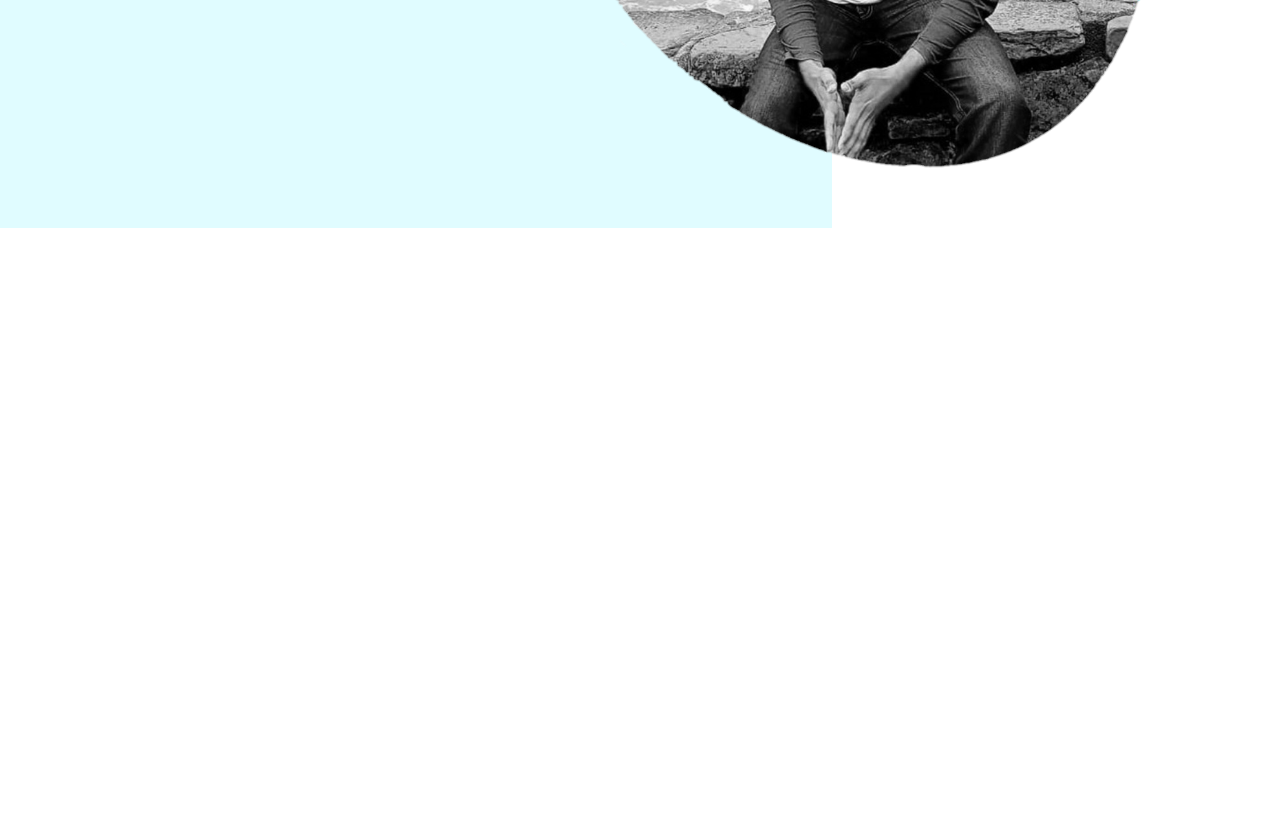
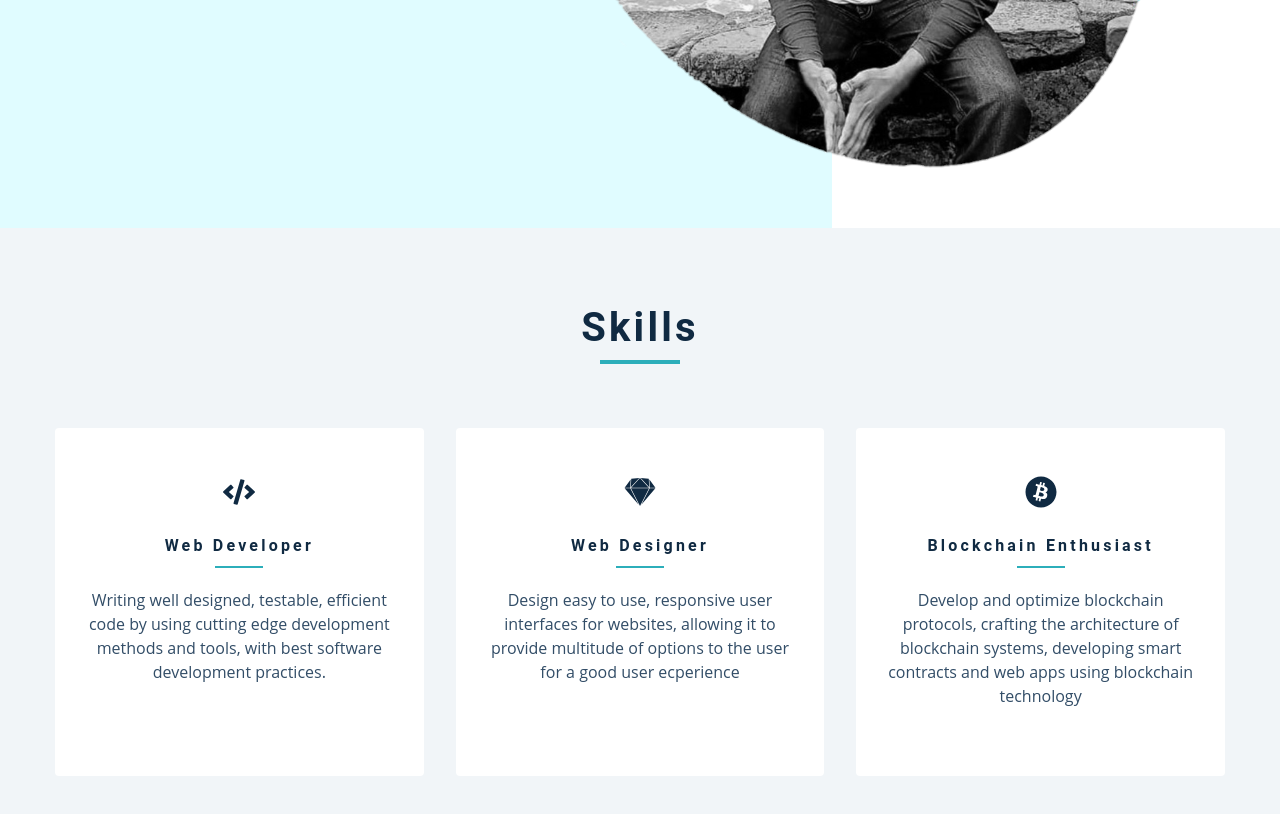
Before and after one commit to guhandelta/Gatsby-Strapi-Portfolio, a Gatsby site: page / in a window 1280 px wide. Shown: the part 572-1386 px from the top of the page. Before the commit the page ends 800 px from the top, so only its background shows below. Built offline with nearby package versions, Linux system fonts and the light colour scheme; Gatsby itself is replaced by a stand-in of ours.

Commit message:
Completed the Skills Section

```diff
--- a/src/components/Services.js
+++ /dev/null
@@ -1,8 +0,0 @@
-import React from "react"
-import Title from "./Title"
-import services from "../constants/services"
-const Services = () => {
-  return <h2>services component</h2>
-}
-
-export default Services
--- /dev/null
+++ b/src/components/Skills.js
@@ -0,0 +1,25 @@
+import React from "react"
+import Title from "./Title"
+import skills from "../constants/skills"
+const Skills = () => {
+  return (
+    <section className="section bg-grey">
+      <Title title='Skills' />
+      <div className="section-center services-center">
+        {skills.map(skill => {
+          const { id, icon, title, text } = skill;
+          return (
+            <article className="service">
+              {icon}
+              <h4>{title}</h4>
+              <div className="underline"></div>
+              <p>{text}</p>
+            </article>
+          );
+        })}
+      </div>
+    </section>
+  );
+}
+
+export default Skills
--- a/src/components/Title.js
+++ b/src/components/Title.js
@@ -1,7 +1,10 @@
 import React from "react"
 
-const Title = () => {
-  return <h2>title component</h2>
+const Title = ({ title }) => {
+  return <div className="section-title">
+    <h2>{title || 'Default Title'}</h2>
+    <div className="underline"></div>
+  </div>
 }
 
 export default Title
--- a/src/components/index.js
+++ b/src/components/index.js
@@ -8,8 +8,8 @@ import Navbar from './Navbar'
 import Project from './Project'
 import Projects from './Projects'
 import SEO from './SEO'
-import Services from './Services'
+import Skills from './Skills'
 import Sidebar from './Sidebar'
 import Title from './Title'
 
-export { Blog, Blogs, Footer, Hero, jobs, Layout, Navbar, Project, Projects, SEO, Services, Sidebar, Title }
+export { Blog, Blogs, Footer, Hero, jobs, Layout, Navbar, Project, Projects, SEO, Skills, Sidebar, Title }
--- a/src/constants/services.js
+++ /dev/null
@@ -1,22 +0,0 @@
-import React from "react"
-import { FaCode, FaSketch, FaAndroid } from "react-icons/fa"
-export default [
-  {
-    id: 1,
-    icon: <FaCode className="service-icon" />,
-    title: "web development",
-    text: `I'm baby meditation tofu chillwave, distillery messenger bag thundercats chicharrones kale chips gochujang. Banh mi direct trade marfa salvia.`,
-  },
-  {
-    id: 2,
-    icon: <FaSketch className="service-icon" />,
-    title: "web design",
-    text: `I'm baby meditation tofu chillwave, distillery messenger bag thundercats chicharrones kale chips gochujang. Banh mi direct trade marfa salvia.`,
-  },
-  {
-    id: 3,
-    icon: <FaAndroid className="service-icon" />,
-    title: "app design",
-    text: `I'm baby meditation tofu chillwave, distillery messenger bag thundercats chicharrones kale chips gochujang. Banh mi direct trade marfa salvia.`,
-  },
-]
--- /dev/null
+++ b/src/constants/skills.js
@@ -0,0 +1,22 @@
+import React from "react"
+import { FaCode, FaSketch, FaBitcoin } from "react-icons/fa"
+export default [
+  {
+    id: 1,
+    icon: <FaCode className="service-icon" />,
+    title: "Web Developer",
+    text: `Writing well designed, testable, efficient code by using cutting edge development methods and tools, with best software development practices.`,
+  },
+  {
+    id: 2,
+    icon: <FaSketch className="service-icon" />,
+    title: "Web designer",
+    text: `Design easy to use, responsive user interfaces for websites, allowing it to provide multitude of options to the user for a good user ecperience`,
+  },
+  {
+    id: 3,
+    icon: <FaBitcoin className="service-icon" />,
+    title: "Blockchain Enthusiast",
+    text: `Develop and optimize blockchain protocols, crafting the architecture of blockchain systems, developing smart contracts and web apps using blockchain technology`,
+  }
+]
--- a/src/pages/index.js
+++ b/src/pages/index.js
@@ -1,10 +1,11 @@
 import React from "react"
 import { graphql } from "gatsby"
-import { Layout, Hero, Services, Jobs, Projects, Blogs } from "../components"
+import { Layout, Hero, Skills, Jobs, Projects, Blogs } from "../components"
 export default () => {
   return (
     <Layout>
       <Hero />
+      <Skills />
     </Layout>
   );
 }
```
